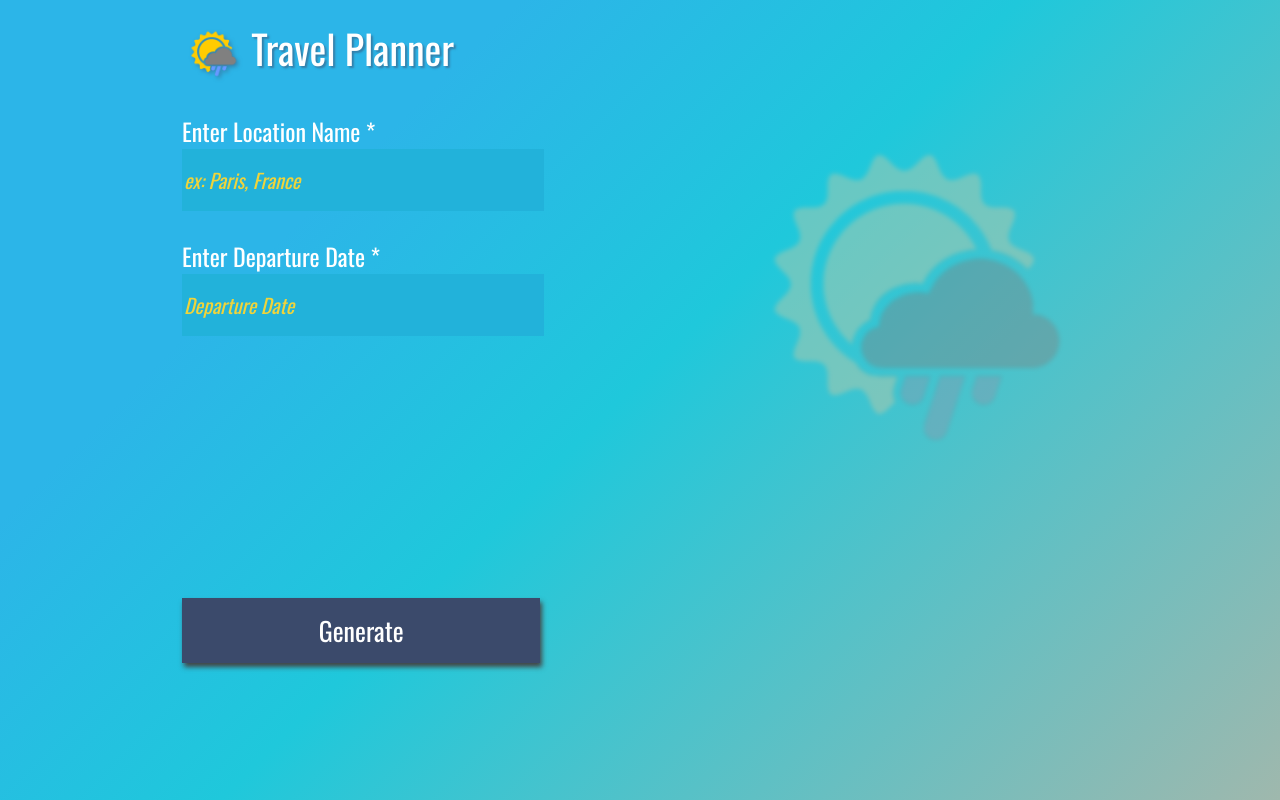
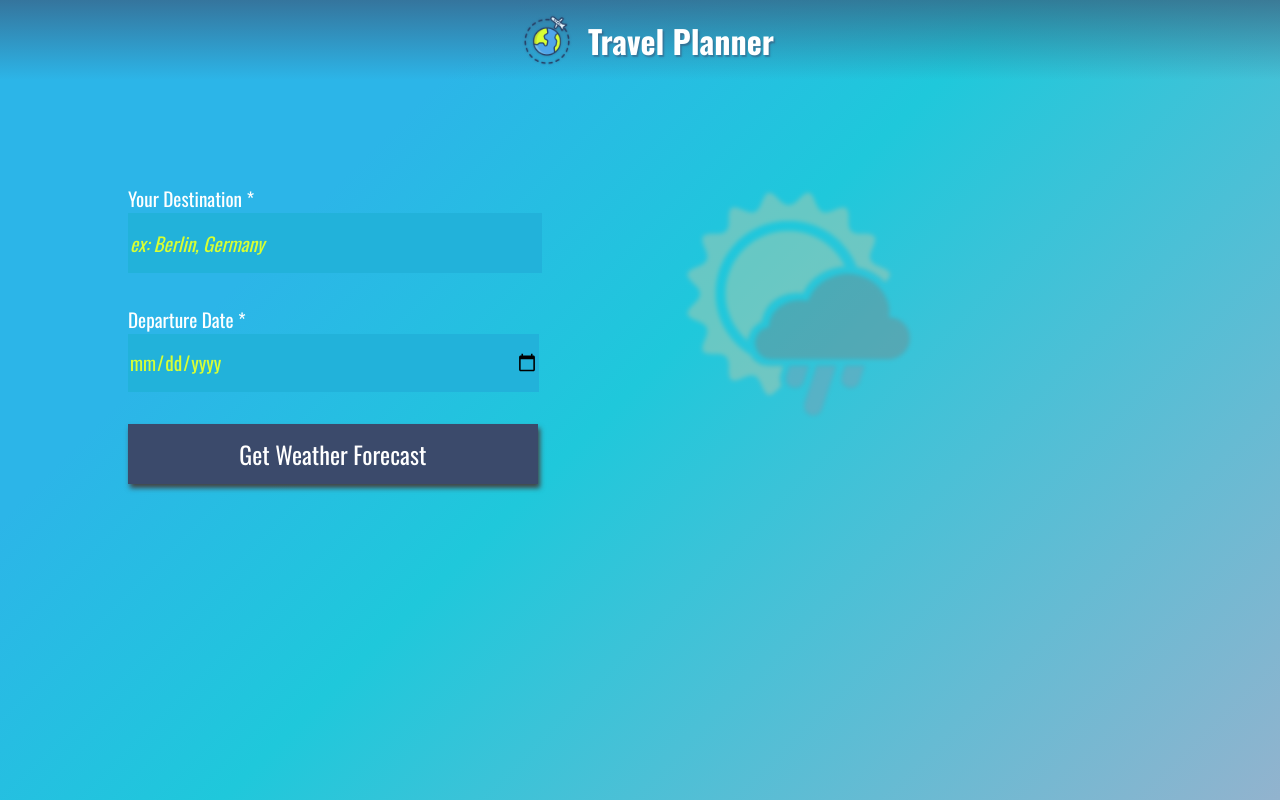
Before and after one commit to MohamedElshowel/Travel-App, a website built with webpack: page src/client/views/index.html in a window 1280 px wide. Built offline with nearby package versions, Linux system fonts and the light colour scheme; files whose address does not match are found by name; a web font is replaced by a local one.

Commit message:
style: Change app's styles and HTML structure

```diff
--- a/src/client/styles/styles.scss
+++ b/src/client/styles/styles.scss
@@ -1,121 +1,20 @@
 /* CSS variables */
+$font-family: "Oswald", sans-serif;
 $header-shadow: 0.05em 0.05em 0.05em rgba(59, 74, 107, 0.5);
-$input-text-color: #f0d43a;
+$input-background: #22b2da;
+$input-text-color: #d8ff33;
 $label-text-color: #fff;
-
-body {
-  margin: 0;
-  padding: 0;
-  font-family: -apple-system, BlinkMacSystemFont, sans-serif;
-}
-
-#app {
-  display: grid;
-  grid-auto-flow: column;
-  grid-template-rows: auto auto 50% 12%;
-  grid-template-columns: 40% 30%;
-  grid-column-gap: 10%;
-  height: 85vh;
-  background-image: linear-gradient(
+$header-background-gradient: linear-gradient(
+  180deg,
+  rgba(59, 74, 107, 0.6) 0%,
+  transparent 100%
+);
+$background-gradient: linear-gradient(
   -45deg,
-    #9fb8ad 0%,
+  #92b3ce 0%,
   #1fc8db 51%,
   #2cb5e8 75%
 );
-  color: #fff;
-  justify-content: center;
-  grid-gap: 1em;
-  font-size: 20px;
-  font-family: "Oswald", sans-serif;
-  padding-bottom: 15vh;
-}
-
-.headline {
-  grid-column-start: 1;
-  grid-column-end: 3;
-  margin-top: 2%;
-  font-size: 2em;
-  text-shadow: $header-shadow;
-}
-
-.headline img {
-  height: 1.5em;
-  vertical-align: middle;
-  filter: drop-shadow($header-shadow);
-}
-
-.entry {
-  background: rgba(59, 74, 107, 0.4);
-  grid-column-start: 2;
-  grid-row-start: 2;
-  grid-row-end: 5;
-}
-
-#retrievedData {
-  display: none;
-}
-
-#dataPlaceholder {
-  background: url('../images/weather-icon.png') no-repeat;
-  background-size: 100%;
-  filter: blur(2px) grayscale(0.8) opacity(0.4);
-}
-
-#entryHolder {
-  margin-left: 10%;
-}
-
-.title {
-  text-align: center;
-  color: $input-text-color;
-  font-size: 1.1em;
-  margin: 1em;
-}
-
-/*  Basic Styling To Override Default For Basic HTML Elements */
-label {
-  display: block;
-  color: $label-text-color;
-  font-size: 1.2em;
-}
-
-input {
-  display: block;
-  height: 3em;
-  width: 70%;
-  background: #22b2da;
-  color: $input-text-color;
-  font-size: 20px;
-  font-family: "Oswald", sans-serif;
-  border: none;
-}
-
-button {
-  width: 70%;
-  height: 2.5em;
-  background: #3b4a6b;
-  color: #fff;
-  font-size: 26px;
-  font-family: "Oswald", sans-serif;
-  border: none;
-  box-shadow: 2px 4px 5px #444;
-  cursor: pointer;
-}
-
-button:hover {
-  color: #f0d43a;
-}
-
-textarea {
-  background: #22b2da;
-  color: #f0d43a;
-  font-size: 20px;
-  font-family: "Oswald", sans-serif;
-  width: 70%;
-  height: calc(100% - 2em);
-  border-radius: 2px;
-  border: none;
-}
 
 /* Reset style for HTML element on active to have no border*/
 input:focus,
@@ -125,24 +24,113 @@ button:focus {
   outline: none;
 }
 
-/* Style for Placeholder Text*/
-::placeholder {
-  /* Firefox, Chrome, Opera */
+body {
+  margin: 0;
+  padding: 0;
+  font-family: $font-family;
+  box-sizing: border-box;
+  min-height: 100vh;
+  background-image: $background-gradient;
+}
+
+header {
+  height: 80px;
+  display: flex;
+  flex-direction: row;
+  justify-content: center;
+  margin: 0 auto;
+  background-image: $header-background-gradient;
+
+  .app-title {
+    color: $label-text-color;
+    font-family: "Oswald", sans-serif;
+    text-shadow: $header-shadow;
+    font-size: 32px;
+    align-self: center;
+  }
+
+  .app-icon {
+    align-self: center;
+    height: 50px;
+    filter: drop-shadow($header-shadow);
+    margin: 0 1em;
+  }
+}
+
+main {
+  display: flex;
+  flex-direction: row;
+  align-items: center;
+  width: 80%;
+  margin: 5% auto;
+}
+
+section {
+  width: 50%;
+  display: flex;
+  flex-direction: column;
+  justify-content: space-between;
+
+  div {
+    margin: 1em 0;
+    width: 80%;
+  }
+
+  label {
+    color: $label-text-color;
+    font-size: 1.2em;
+    margin-bottom: 2em;
+  }
+
+  input {
+    height: 3em;
+    width: 100%;
+    background: $input-background;
     color: $input-text-color;
-  font-family: "Oswald", sans-serif;
+    font-size: 1.2em;
+    font-family: $font-family;
+    border: none;
+
+    &::placeholder {
+      color: $input-text-color;
       font-style: italic;
     }
-
-:-ms-input-placeholder {
-  /* Internet Explorer 10-11 */
-  color: $input-text-color;
-  font-family: "Oswald", sans-serif;
-  font-style: italic;
   }
 
-::-ms-input-placeholder {
-  /* Microsoft Edge */
+  button {
+    width: 100%;
+    height: 2.5em;
+    background: #3b4a6b;
+    color: $label-text-color;
+    font-size: 1.5em;
+    font-family: $font-family;
+    border: none;
+    box-shadow: 2px 4px 5px #444;
+    cursor: pointer;
+
+    &:hover {
       color: $input-text-color;
-  font-family: "Oswald", sans-serif;
-  font-style: italic;
     }
+  }
+}
+
+#dataPlaceholder {
+  background: url("../images/weather-icon.png") no-repeat;
+  background-size: 100%;
+  filter: blur(2px) grayscale(0.8) opacity(0.4);
+  height: 300px;
+  width: 300px;
+}
+
+@media screen and (max-width: 1000px) {
+  main {
+    flex-direction: column;
+  }
+  section {
+    width: 100%;
+
+    div {
+      margin: 1.5em auto;
+    }
+  }
+}
--- a/src/client/views/index.html
+++ b/src/client/views/index.html
@@ -5,26 +5,32 @@
   <meta charset="UTF-8">
   <title>Travel Planner</title>
   <link href="https://fonts.googleapis.com/css?family=Oswald:400,600,700|Ranga:400,700&display=swap" rel="stylesheet">
-  <link rel="shortcut icon" href="src/client/images/weather-icon.png" type="image/x-icon">
+  <link rel="shortcut icon" href="src/client/images/travel.png" type="image/x-icon">
 </head>
 
 <body>
-  <div id="app">
-    <header class="holder headline">
-      <img src="src/client/images/weather-icon.png" alt="Weather App Icon">
-      <span>Travel Planner</span>
+  <header>
+    <img class="app-icon" src="src/client/images/travel.png" alt="Weather App Icon">
+    <h1 class="app-title">Travel Planner</h1>
   </header>
-    <div class="holder location">
-      <label for="location">Enter Location Name *</label>
-      <input type="text" id="location" placeholder="ex: Paris, France">
+
+  <main id="app">
+    <section>
+      <div class="entry location">
+        <label for="location">Your Destination *</label>
+        <input type="text" id="location" placeholder="ex: Berlin, Germany" title="Enter your destination">
       </div>
-    <div class="holder date">
-      <label for="date">Enter Departure Date *</label>
-      <input type="text" id="date" placeholder="Departure Date">
+      <div class="entry date">
+        <label for="datePicker">Departure Date *</label>
+        <input type="date" id="datePicker" placeholder="Departure Date" title="Pick your departure date">
       </div>
-    <div class="holder">
-      <button id="generate" type="submit"> Generate </button>
+      <div>
+        <button id="generate" title="Get Weather Forecast" type="submit">Get Weather Forecast</button>
       </div>
+    </section>
+
+    <section>
+      <div class="holder entry" id="dataPlaceholder"></div>
       <div class="holder entry" id="retrievedData">
         <div class="title"></div>
         <div id="entryHolder">
@@ -33,8 +39,17 @@
           <div id="content"></div>
         </div>
       </div>
-    <div class="holder entry" id="dataPlaceholder"></div>
-  </div>
+    </section>
+  </main>
+  <script>
+    // // Check that service workers are supported
+    // if ('serviceWorker' in navigator) {
+    //   // Use the window load event to keep the page load performant
+    //   window.addEventListener('load', () => {
+    //     navigator.serviceWorker.register('/service-worker.js');
+    //   });
+    // }
+  </script>
 </body>
 
 </html>
```
Also changed, not shown: src/client/images/travel.png (added). Lines whose indentation alone changed are shown as unchanged.
